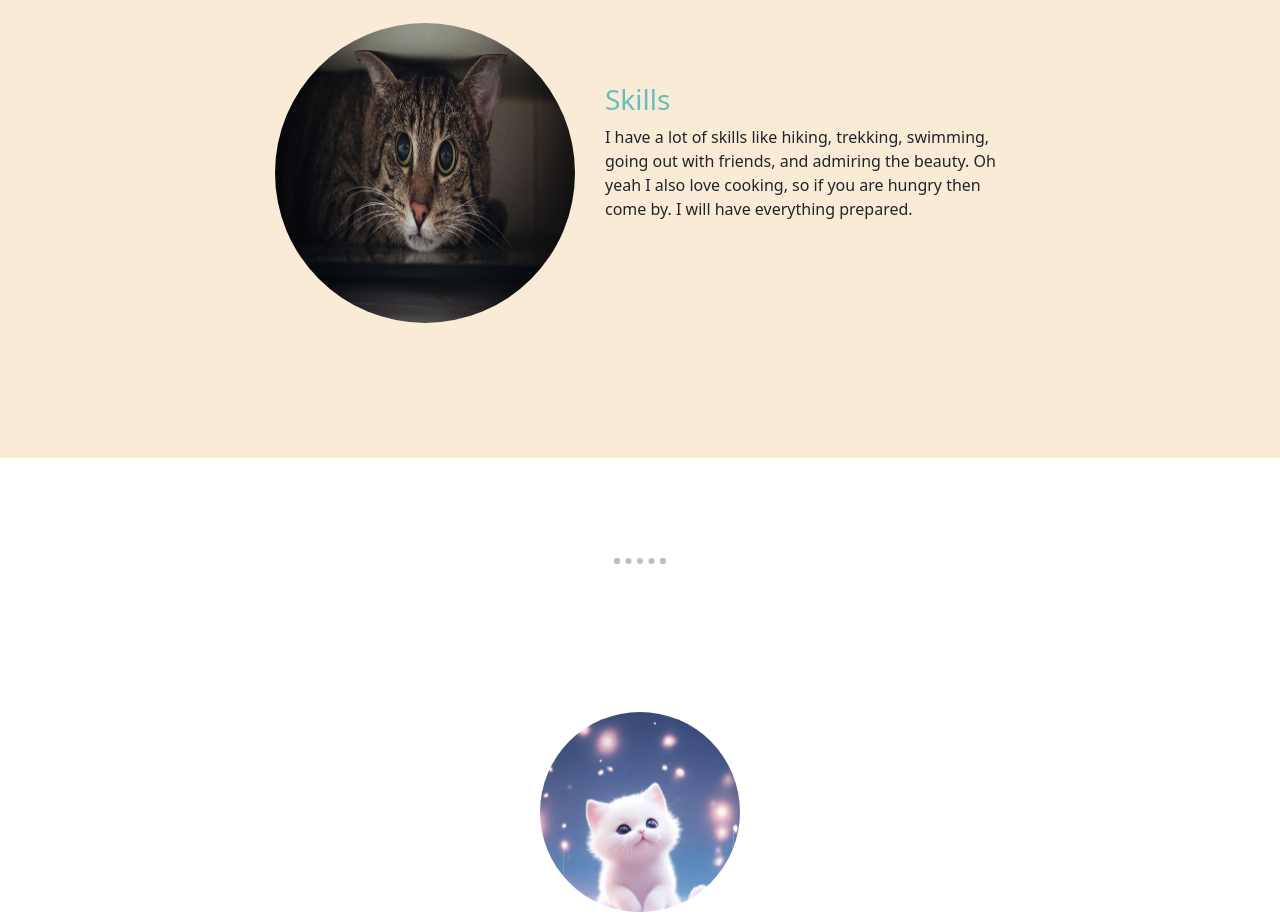
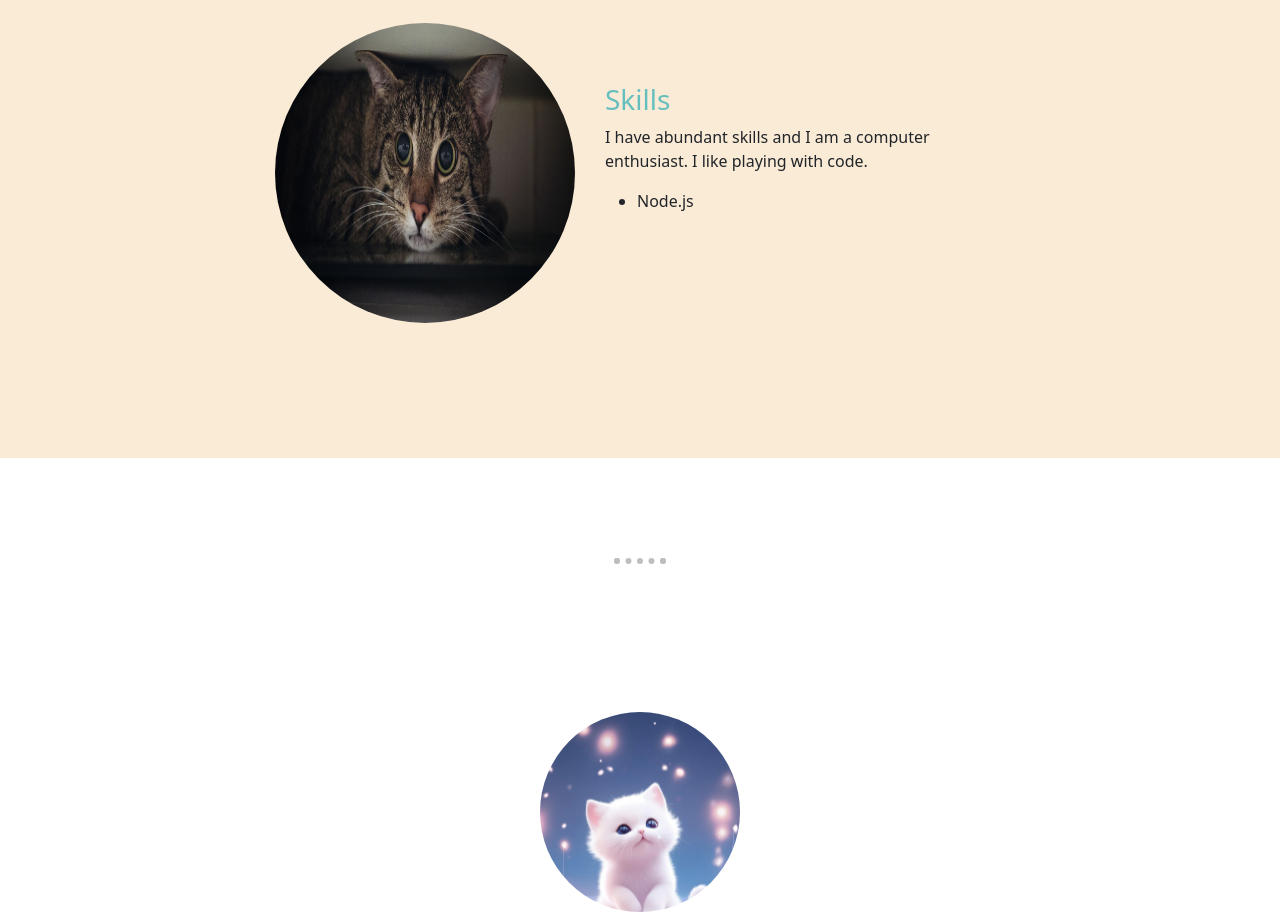
Before and after one commit to adityahacker-1/other_portfolio, a plain HTML site: page index.html in a window 1280 px wide. Shown: the part 2040-2962 px from the top of the page. Drawn offline with nearby package versions, Linux system fonts and the light colour scheme.

Commit message:
text changed in hmtl

```diff
--- a/index.html
+++ b/index.html
@@ -47,7 +47,15 @@
 
             <div class="text">
                 <h3 class=" color-change">Skills</h3>
-                <p>I have a lot of skills like hiking, trekking, swimming, going out with friends, and admiring the beauty. Oh yeah I also love cooking, so if you are hungry then come by. I will have everything prepared.</p>
+                <p>I have abundant skills and I am a computer enthusiast. I like playing with code.
+                  <ul>
+                    <li>
+                      Node.js
+                    </li>
+
+
+                    </ul>
+                </p>
             </div>
         </div>
 
```
